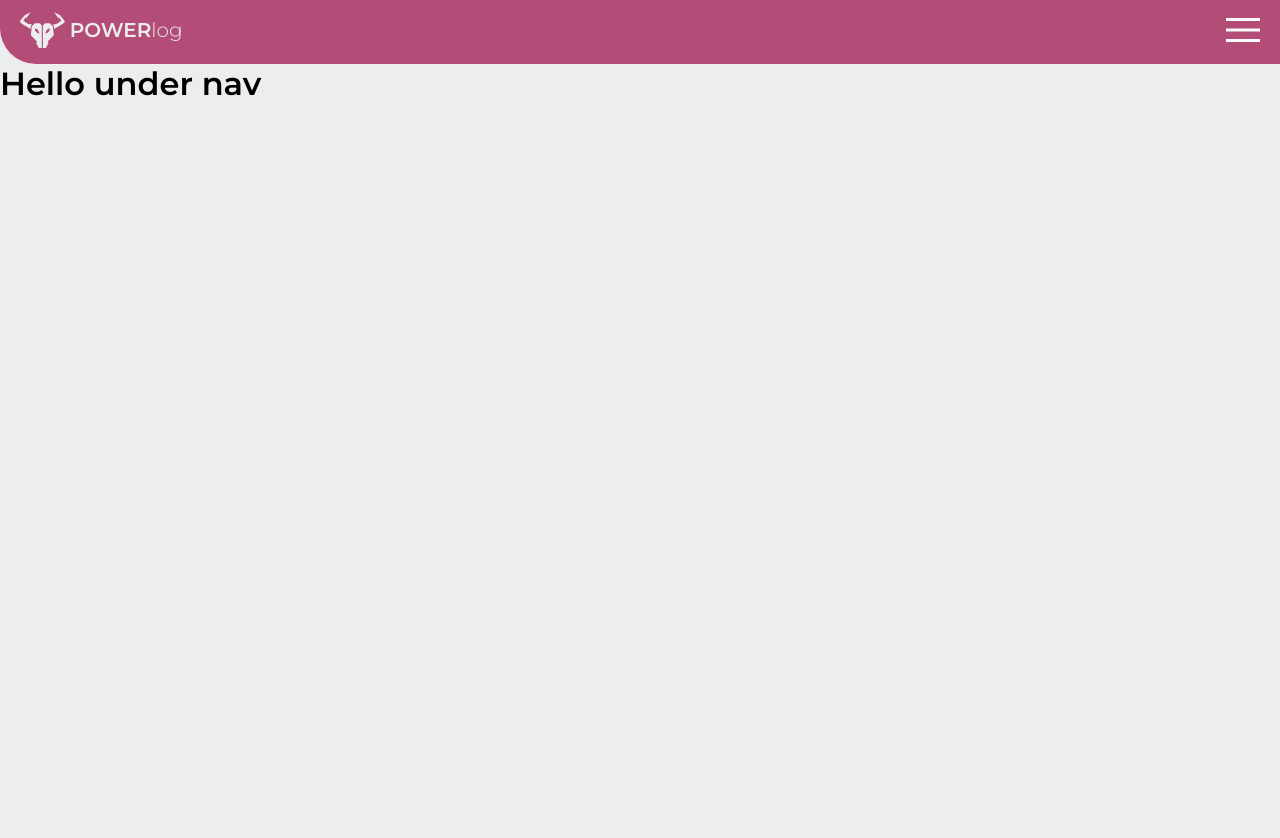
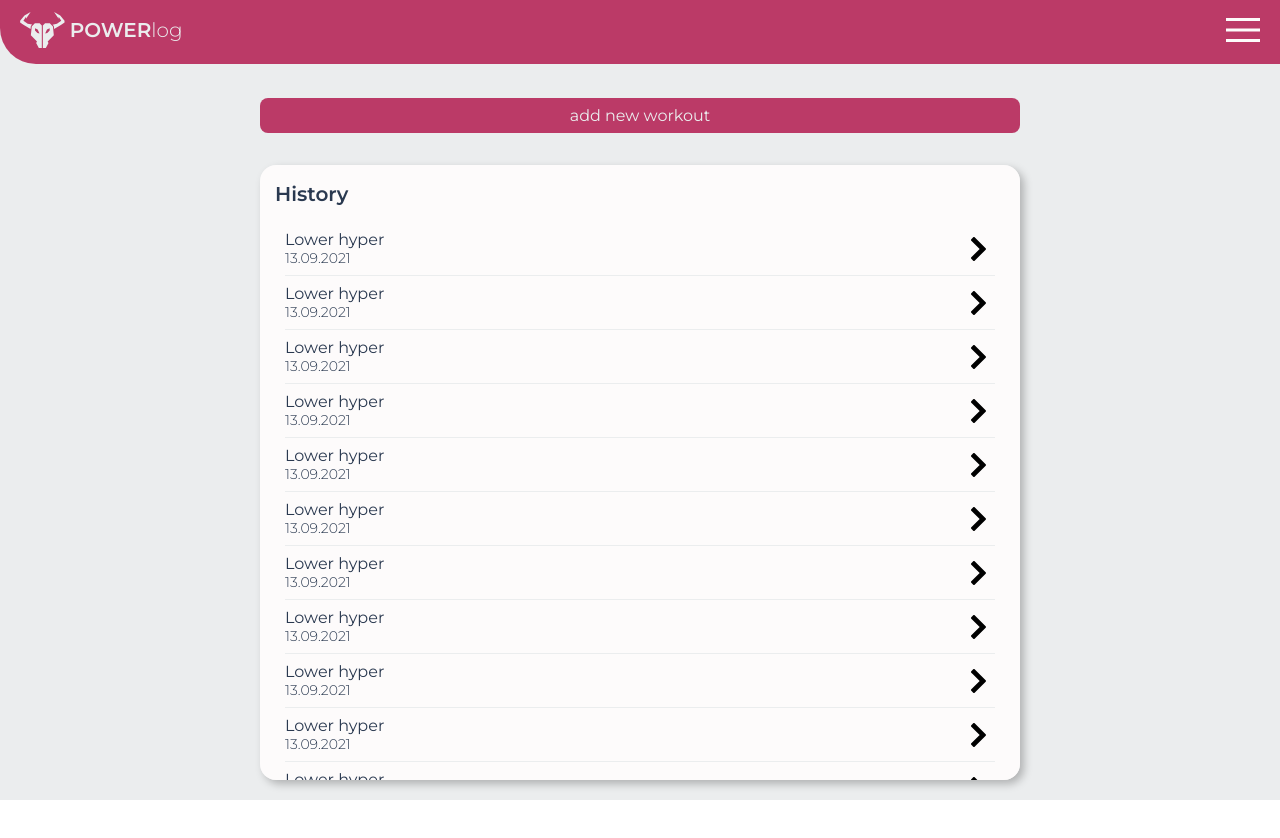
Before and after one commit to WojCzu/power-log, a React (Create React App) app: page / in a window 1280 px wide. Shown: the top 838 px of the page. After the commit the page ends 800 px from the top, so only its background shows below. Built offline with nearby package versions, Linux system fonts and the light colour scheme.

Commit message:
add styles to workouts

```diff
--- a/src/assets/styles/theme.js
+++ b/src/assets/styles/theme.js
@@ -3,7 +3,7 @@ export const theme = {
     black: '#2A3950',
     white: '#FDFBFB',
     lightGray: '#EBEDEE',
-    purple: '#B44C78',
+    purple: '#BB3A67',
     darkPurple: '#823567',
   },
 
--- /dev/null
+++ b/src/components/Workouts/Workouts.js
@@ -0,0 +1,211 @@
+import React from 'react';
+import styled from 'styled-components';
+import Arrow from 'assets/icons/arrow.svg';
+
+const Workouts = () => {
+  return (
+    <Wrapper>
+      <Button>add new workout</Button>
+      <WorkoutHistory>
+        <Title>History</Title>
+        <WorkoutList>
+          <WorkoutListItem>
+            <WorkoutInfo>
+              <WorkoutName>Lower hyper </WorkoutName>
+              <WorkoutDate>13.09.2021</WorkoutDate>
+            </WorkoutInfo>
+            <StyledButton />
+          </WorkoutListItem>
+          <WorkoutListItem>
+            <WorkoutInfo>
+              <WorkoutName>Lower hyper </WorkoutName>
+              <WorkoutDate>13.09.2021</WorkoutDate>
+            </WorkoutInfo>
+            <StyledButton />
+          </WorkoutListItem>
+          <WorkoutListItem>
+            <WorkoutInfo>
+              <WorkoutName>Lower hyper </WorkoutName>
+              <WorkoutDate>13.09.2021</WorkoutDate>
+            </WorkoutInfo>
+            <StyledButton />
+          </WorkoutListItem>
+          <WorkoutListItem>
+            <WorkoutInfo>
+              <WorkoutName>Lower hyper </WorkoutName>
+              <WorkoutDate>13.09.2021</WorkoutDate>
+            </WorkoutInfo>
+            <StyledButton />
+          </WorkoutListItem>
+          <WorkoutListItem>
+            <WorkoutInfo>
+              <WorkoutName>Lower hyper </WorkoutName>
+              <WorkoutDate>13.09.2021</WorkoutDate>
+            </WorkoutInfo>
+            <StyledButton />
+          </WorkoutListItem>
+          <WorkoutListItem>
+            <WorkoutInfo>
+              <WorkoutName>Lower hyper </WorkoutName>
+              <WorkoutDate>13.09.2021</WorkoutDate>
+            </WorkoutInfo>
+            <StyledButton />
+          </WorkoutListItem>
+          <WorkoutListItem>
+            <WorkoutInfo>
+              <WorkoutName>Lower hyper </WorkoutName>
+              <WorkoutDate>13.09.2021</WorkoutDate>
+            </WorkoutInfo>
+            <StyledButton />
+          </WorkoutListItem>
+          <WorkoutListItem>
+            <WorkoutInfo>
+              <WorkoutName>Lower hyper </WorkoutName>
+              <WorkoutDate>13.09.2021</WorkoutDate>
+            </WorkoutInfo>
+            <StyledButton />
+          </WorkoutListItem>
+          <WorkoutListItem>
+            <WorkoutInfo>
+              <WorkoutName>Lower hyper </WorkoutName>
+              <WorkoutDate>13.09.2021</WorkoutDate>
+            </WorkoutInfo>
+            <StyledButton />
+          </WorkoutListItem>
+          <WorkoutListItem>
+            <WorkoutInfo>
+              <WorkoutName>Lower hyper </WorkoutName>
+              <WorkoutDate>13.09.2021</WorkoutDate>
+            </WorkoutInfo>
+            <StyledButton />
+          </WorkoutListItem>
+          <WorkoutListItem>
+            <WorkoutInfo>
+              <WorkoutName>Lower hyper </WorkoutName>
+              <WorkoutDate>13.09.2021</WorkoutDate>
+            </WorkoutInfo>
+            <StyledButton />
+          </WorkoutListItem>
+          <WorkoutListItem>
+            <WorkoutInfo>
+              <WorkoutName>Lower hyper </WorkoutName>
+              <WorkoutDate>13.09.2021</WorkoutDate>
+            </WorkoutInfo>
+            <StyledButton />
+          </WorkoutListItem>
+          <WorkoutListItem>
+            <WorkoutInfo>
+              <WorkoutName>Lower hyper </WorkoutName>
+              <WorkoutDate>13.09.2021</WorkoutDate>
+            </WorkoutInfo>
+            <StyledButton />
+          </WorkoutListItem>
+          <WorkoutListItem>
+            <WorkoutInfo>
+              <WorkoutName>Lower hyper </WorkoutName>
+              <WorkoutDate>13.09.2021</WorkoutDate>
+            </WorkoutInfo>
+            <StyledButton />
+          </WorkoutListItem>
+          <WorkoutListItem>
+            <WorkoutInfo>
+              <WorkoutName>Lower hyper </WorkoutName>
+              <WorkoutDate>13.09.2021</WorkoutDate>
+            </WorkoutInfo>
+            <StyledButton />
+          </WorkoutListItem>
+        </WorkoutList>
+      </WorkoutHistory>
+    </Wrapper>
+  );
+};
+
+const Button = styled.button`
+  padding: 0.5em 1.5em;
+
+  font-size: ${({ theme }) => theme.fontSize.m};
+  background-color: ${({ theme }) => theme.color.purple};
+  color: ${({ theme }) => theme.color.lightGray};
+  border-radius: 8px;
+  border: none;
+  transition: background-color 0.2s ease-in-out;
+  cursor: pointer;
+
+  &:hover,
+  &:focus {
+    background-color: ${({ theme }) => theme.color.darkPurple};
+  }
+`;
+
+const Wrapper = styled.div`
+  margin: 0 auto;
+  padding: 65px 20px 20px;
+  height: 100vh;
+  width: 100%;
+  max-width: 800px;
+
+  display: grid;
+  grid-template-rows: 100px 1fr;
+  grid-template-columns: 1fr;
+  ${Button} {
+    align-self: center;
+  }
+`;
+
+const Title = styled.h2`
+  font-size: ${({ theme }) => theme.fontSize.l};
+  color: ${({ theme }) => theme.color.black};
+  font-weight: ${({ theme }) => theme.fontWeight.bold};
+`;
+const WorkoutHistory = styled.div`
+  padding: 0 15px;
+  overflow: auto;
+  border-radius: 16px;
+  box-shadow: 4px 4px 8px rgba(0, 0, 0, 0.25);
+  background-color: ${({ theme }) => theme.color.white};
+`;
+
+const WorkoutList = styled.ul`
+  margin: 0;
+  padding: 0 10px;
+`;
+
+const WorkoutListItem = styled.li`
+  list-style: none;
+  display: grid;
+  grid-template-columns: 1fr 45px;
+  grid-gap: 8px;
+
+  padding: 8px 0;
+
+  border-bottom: 1px solid ${({ theme }) => theme.color.lightGray};
+`;
+
+const WorkoutName = styled.span`
+  color: ${({ theme }) => theme.color.black};
+  font-size: ${({ theme }) => theme.fontSize.m};
+  font-weight: ${({ theme }) => theme.fontWeight.normal};
+`;
+
+const WorkoutDate = styled.span`
+  color: ${({ theme }) => theme.color.black};
+  font-size: ${({ theme }) => theme.fontSize.s};
+  font-weight: ${({ theme }) => theme.fontWeight.light};
+`;
+
+const WorkoutInfo = styled.div`
+  display: flex;
+  flex-direction: column;
+`;
+
+export const StyledButton = styled.button`
+  width: 24px;
+  height: 24px;
+  padding: 0;
+  place-self: center end;
+  border: none;
+  background: transparent url(${Arrow}) no-repeat;
+  background-size: contain;
+  cursor: pointer;
+`;
+export default Workouts;
--- a/src/views/App.js
+++ b/src/views/App.js
@@ -1,11 +1,12 @@
 import React from 'react';
 import Navigation from 'components/Navigation/Navigation';
+import Workouts from 'components/Workouts/Workouts';
 import { Wrapper } from './App.styles';
 
 const App = () => (
   <Wrapper>
     <Navigation />
-    <h1>Hello under nav</h1>
+    <Workouts />
   </Wrapper>
 );
 
--- a/src/views/App.styles.js
+++ b/src/views/App.styles.js
@@ -4,6 +4,6 @@ export const Wrapper = styled.div`
   position: absolute;
   top: 0;
   width: 100%;
-  min-height: 200vh;
+  min-height: 100vh;
   background-color: ${({ theme }) => theme.color.lightGray};
 `;
```
